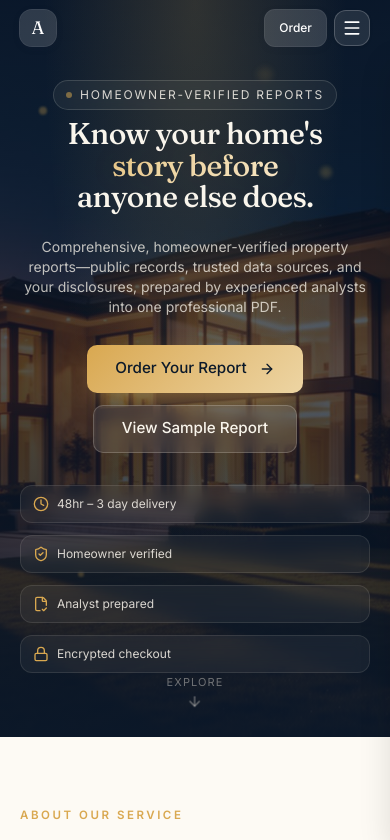
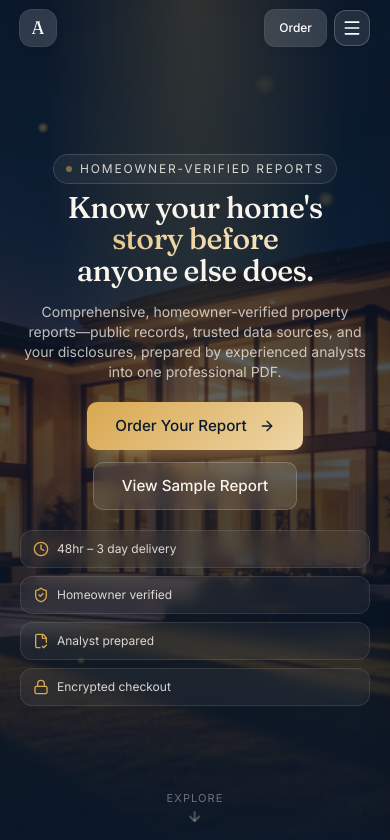
Before and after one commit to adeendev/home-inspection-pro, a Next.js app: page / in a window 390 px wide. Shown: the top 840 px of the page. Built offline with nearby package versions, Linux system fonts and the light colour scheme.

Commit message:
fix: hero full viewport height on mobile, no next section peek
- min-h-dvh + flex justify-center on mobile fills screen
- md+ reverts to block with normal padding
- Tighter spacing on mobile (mt-4/mt-5 vs mt-6/mt-7/mt-8)
- Scroll arrow bottom-4 on mobile

```diff
--- a/src/components/site/Hero.tsx
+++ b/src/components/site/Hero.tsx
@@ -61,7 +61,7 @@ export function Hero() {
         />
       </div>
 
-      <div className="container-x relative pt-20 pb-16 md:pt-28 md:pb-24">
+      <div className="container-x relative flex min-h-dvh flex-col justify-center pt-16 pb-12 md:min-h-0 md:block md:pt-28 md:pb-24">
         <div className="mx-auto max-w-3xl text-center">
           <motion.span
             {...fadeUp(0)}
@@ -86,7 +86,7 @@ export function Hero() {
 
           <motion.p
             {...fadeUp(0.24)}
-            className="mt-6 mx-auto max-w-xl text-sm text-cream/75 md:text-base"
+            className="mt-4 mx-auto max-w-xl text-sm text-cream/75 md:mt-6 md:text-base"
           >
             Comprehensive, homeowner-verified property reports—public records, trusted data sources,
             and your disclosures, prepared by experienced analysts into one professional PDF.
@@ -94,7 +94,7 @@ export function Hero() {
 
           <motion.div
             {...fadeUp(0.36)}
-            className="mt-7 flex flex-wrap items-center justify-center gap-3"
+            className="mt-5 flex flex-wrap items-center justify-center gap-3 md:mt-7"
           >
             <Button asChild size="lg" variant="brass">
               <Link href="/order">
@@ -109,7 +109,7 @@ export function Hero() {
 
           <motion.ul
             {...fadeUp(0.48)}
-            className="mt-8 grid max-w-2xl grid-cols-1 gap-3 sm:grid-cols-2 md:grid-cols-4 mx-auto"
+            className="mt-5 grid max-w-2xl grid-cols-1 gap-2 sm:grid-cols-2 sm:gap-3 md:mt-8 md:grid-cols-4 mx-auto"
           >
             {[
               { icon: Clock, label: "48hr – 3 day delivery" },
@@ -136,7 +136,7 @@ export function Hero() {
         whileInView={{ opacity: 1 }}
         viewport={{ once: true }}
         transition={{ duration: 0.5, delay: 0.6 }}
-        className="absolute bottom-6 left-1/2 -translate-x-1/2 z-10 flex flex-col items-center gap-1.5 text-cream/40 hover:text-cream/70 transition-colors"
+        className="absolute bottom-4 left-1/2 -translate-x-1/2 z-10 flex flex-col items-center gap-1.5 text-cream/40 hover:text-cream/70 transition-colors md:bottom-6"
         aria-label="Scroll down"
       >
         <span className="text-[11px] uppercase tracking-widest">Explore</span>
```
